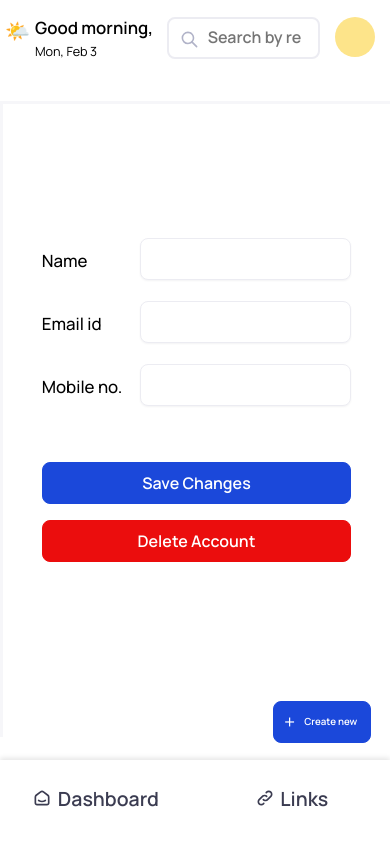
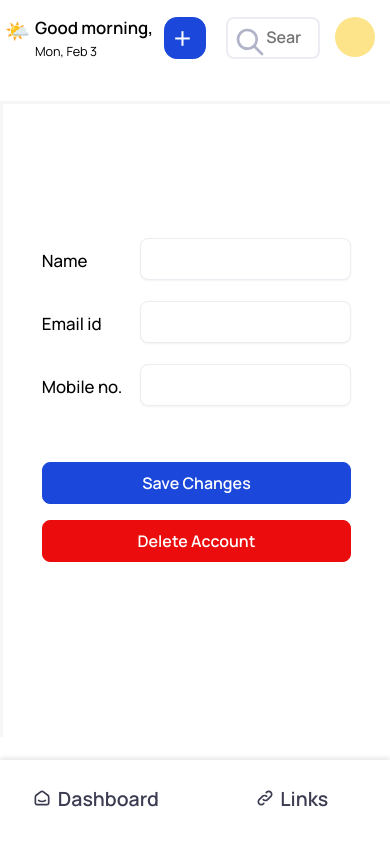
Before and after one commit to Mayank9001/mini-link-management-platform, a React (Vite) app in the folder frontend/: page /settings in a window 390 px wide. Built offline with nearby package versions, Linux system fonts and the light colour scheme; no server answers.

Commit message:
fixed mavbar

```diff
--- a/frontend/src/components/Navbar.jsx
+++ b/frontend/src/components/Navbar.jsx
@@ -84,7 +84,7 @@ const Navbar = () => {
             </div>
             <div className={styles.searchdiv}>
                 <div className={styles.createBtn}>
-                    <button onClick={()=>setIsModalOpen(true)}><span className={styles.plusbtn}>+</span>Create new</button>
+                    <button onClick={()=>setIsModalOpen(true)}><span className={styles.plusbtn}>+</span><p>Create new</p></button>
                 </div>
                 <div className={styles.search}>
                     <img src={Frame} alt='search icon' />
--- a/frontend/src/components/Navbar.module.css
+++ b/frontend/src/components/Navbar.module.css
@@ -58,7 +58,6 @@
     gap: 4px;
     text-align: center;
     padding-left: 10px;
-    /* padding: 10px 14px 10px 14px; */
 }
 .plusbtn{
     font-size: 2rem;
@@ -163,22 +162,19 @@
         height: 10vh;
         width: 40vw;
     }
-    .createBtn{
-        position: fixed;
-        bottom: 12vh;
-        right: 5vw;
+    .createBtn button {
+        width: 5vh;
+        height: 5vh;
+        font-size: 2.5rem;
+        padding: 0;
+        border-radius: 0.8rem;
+        font-size: 2.5vw;
+        z-index: 500;
+        display: grid;
+        place-items: center;
     }
-    .createBtn button{
-        z-index: 500;
-        border-radius: 0.5rem;
-        height: 5vh;
-        width: 25vw;
-        font-size: 2.5vw;
-    }
-    .plusbtn{
-        font-size: 5vw;
-        margin-right: 5px;
-        margin-left: 0;
+    .createBtn button p {
+        display: none;
     }
     .search{
         width: 100%;
@@ -186,10 +182,10 @@
     }
     .search img{
         position: relative;
-        width: 5vw;
-        height: 5vw;
-        left: 1rem;
-        top: 0.8rem;
+        width: 2rem;
+        height: 2rem;
+        left: 1.5rem;
+        top: 0.6rem;
     }
     .search input{
         border-radius: 0.5rem;
--- a/frontend/src/pages/Links.jsx
+++ b/frontend/src/pages/Links.jsx
@@ -188,7 +188,7 @@ const Links = () => {
             </div>
             <div className={styles.searchdiv}>
                 <div className={styles.createBtn}>
-                    <button onClick={()=>setIsModalOpen(true)}><span className={styles.plusbtn}>+</span>Create new</button>
+                    <button onClick={()=>setIsModalOpen(true)}><span className={styles.plusbtn}>+</span><p>Create new</p></button>
                 </div>
                 <div className={styles.search}>
                     <img src={Frame} alt='search icon' />
--- a/frontend/src/pages/Links.module.css
+++ b/frontend/src/pages/Links.module.css
@@ -268,21 +268,19 @@ th{
         height: 10vh;
         width: 40vw;
     }
-    .createBtn{
-        position: fixed;
-        bottom: 12vh;
-        right: 5vw;
+    .createBtn button {
+        width: 5vh;
+        height: 5vh;
+        font-size: 2.5rem;
+        padding: 0;
+        border-radius: 0.8rem;
+        font-size: 2.5vw;
+        z-index: 500;
+        display: grid;
+        place-items: center;
     }
-    .createBtn button{
-        border-radius: 0.5rem;
-        height: 5vh;
-        width: 25vw;
-        font-size: 2.5vw;
-    }
-    .plusbtn{
-        font-size: 5vw;
-        margin-right: 5px;
-        margin-left: 0;
+    .createBtn button p {
+        display: none;
     }
     .search{
         width: 100%;
@@ -290,10 +288,10 @@ th{
     }
     .search img{
         position: relative;
-        width: 5vw;
-        height: 5vw;
-        left: 1rem;
-        top: 0.8rem;
+        width: 2rem;
+        height: 2rem;
+        left: 1.5rem;
+        top: 0.6rem;
     }
     .search input{
         border-radius: 0.5rem;
```
